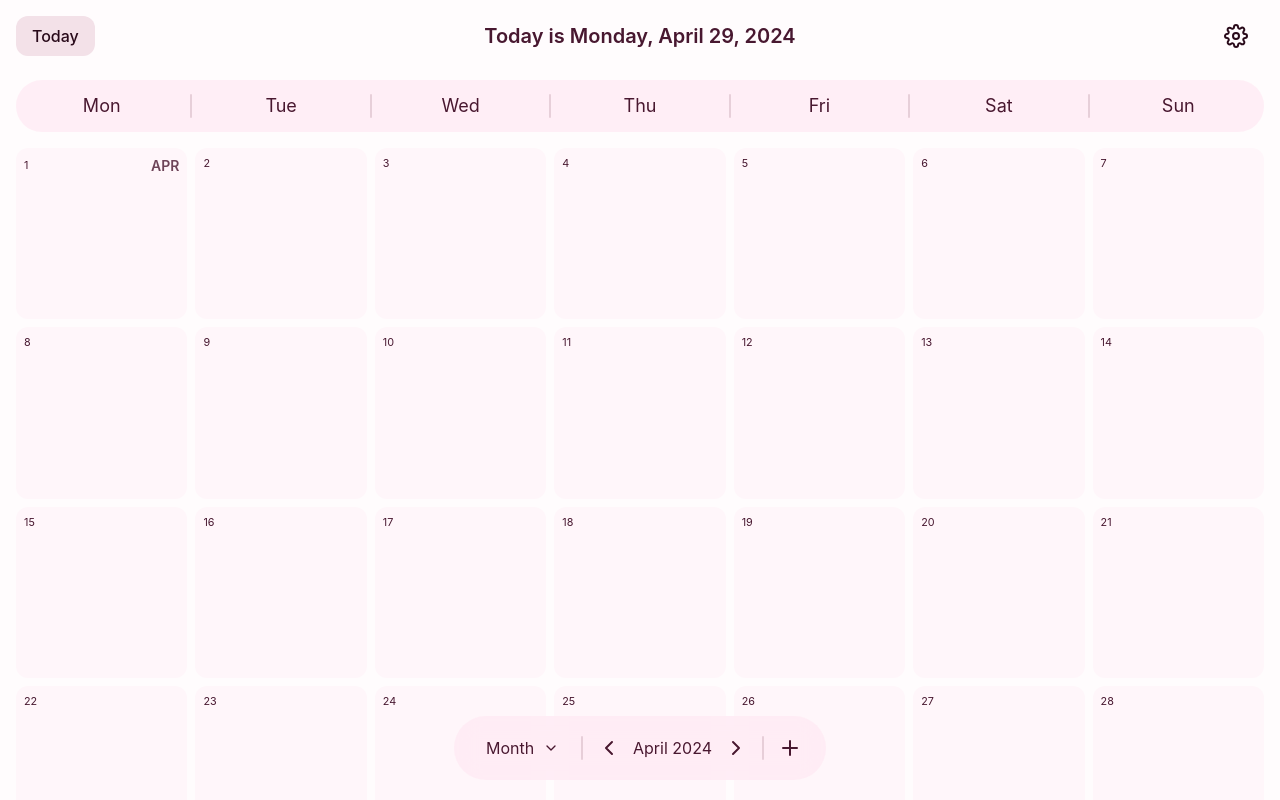
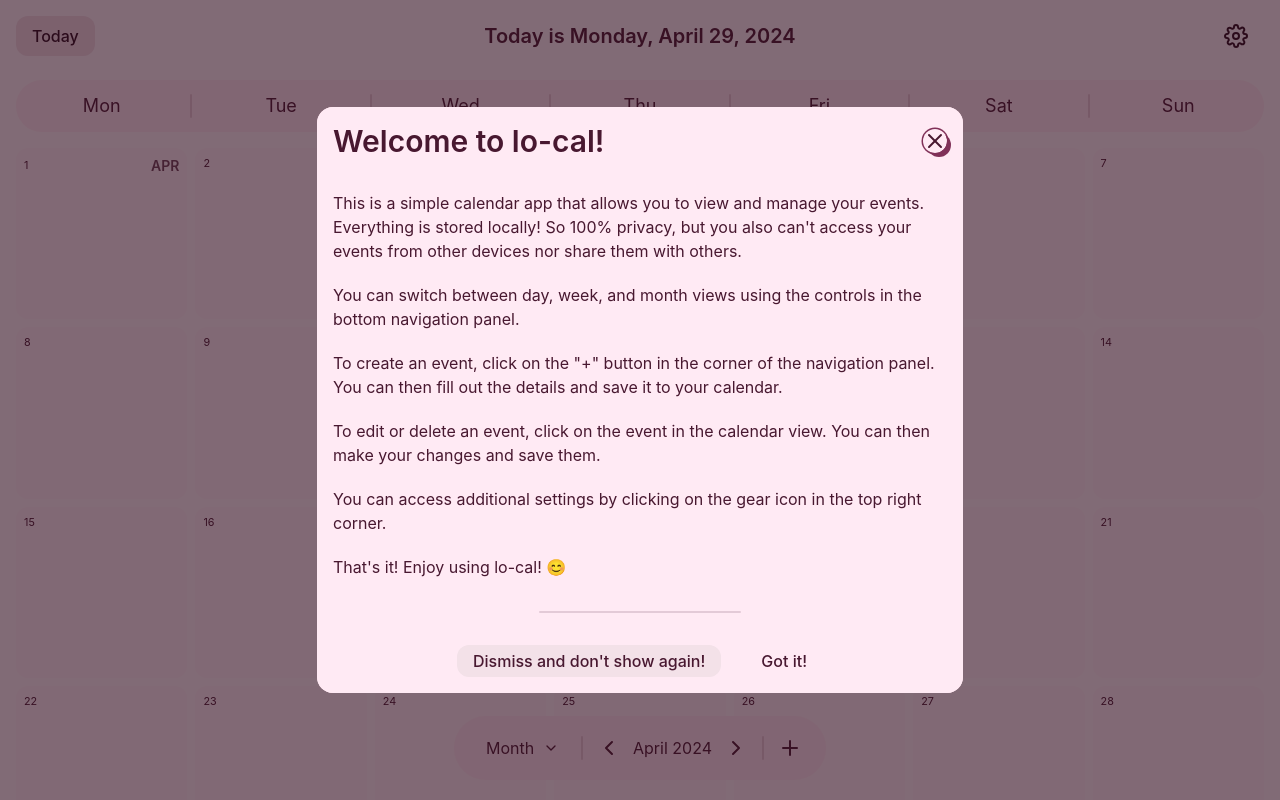
Before and after one commit to nizamiza/lo-cal, a React (Vite) app: page / in a window 1280 px wide. Shown: the top 800 px of the page. Built offline with nearby package versions, Linux system fonts and the light colour scheme.

Commit message:
Add intro modal, improve dark mode UX

```diff
--- a/src/App.tsx
+++ b/src/App.tsx
@@ -1,5 +1,6 @@
 import Calendar from "@/components/Calendar";
 import StatusMessageList from "@/components/StatusMessageList";
+import IntroModal from "@/components/IntroModal";
 import Preferences from "@/contexts/Preferences";
 import StatusMessages from "@/contexts/StatusMessages";
 
@@ -15,6 +16,7 @@ function App() {
           `}
         >
           <Calendar />
+          <IntroModal />
         </main>
         <StatusMessageList />
       </StatusMessages>
--- a/src/components/CalendarDay.tsx
+++ b/src/components/CalendarDay.tsx
@@ -34,7 +34,7 @@ export default function CalendarDay({
     <div
       onClick={handleClick}
       className={cn(
-        "surface @container",
+        "surface @container dark:border-[1.5px] dark:[--border-alpha:0.15]",
         viewMode !== "day" ? "cursor-pointer" : "",
         isToday
           ? "[--base-color:var(--base-dark)] [--surface-alpha:0.5]"
--- a/src/components/EventModal.tsx
+++ b/src/components/EventModal.tsx
@@ -126,7 +126,7 @@ export default function EventModal({ event, open, onClose }: EventModalProps) {
           <>
             {id && (
               <button
-                className="btn border-[1.5px]"
+                className="btn bordered"
                 aria-label="Delete the event"
                 type="button"
                 onClick={() => setIsDeleting(true)}
@@ -142,11 +142,7 @@ export default function EventModal({ event, open, onClose }: EventModalProps) {
               {id ? "Update" : "Add"}
             </button>
             {onClose && (
-              <button
-                className="btn border-[1.5px]"
-                type="button"
-                onClick={onClose}
-              >
+              <button className="btn bordered" type="button" onClick={onClose}>
                 Cancel
               </button>
             )}
--- /dev/null
+++ b/src/components/IntroModal.tsx
@@ -0,0 +1,59 @@
+import { useState } from "react";
+import Modal from "@/components/Modal";
+import { usePreference } from "@/contexts/Preferences";
+
+export default function IntroModal() {
+  const [showIntro, setShowIntro] = usePreference("show-welcome-message");
+  const [isOpen, setIsOpen] = useState(showIntro);
+
+  const handleClose = () => {
+    setIsOpen(false);
+  };
+
+  const handleDontShowAgain = () => {
+    setShowIntro(false);
+    setIsOpen(false);
+  };
+
+  return (
+    <Modal
+      open={isOpen}
+      onClose={() => setIsOpen(false)}
+      title="Welcome to lo-cal!"
+      actions={
+        <>
+          <button onClick={handleDontShowAgain} className="btn surface">
+            Dismiss and don't show again!
+          </button>
+          <button onClick={handleClose} className="btn">
+            Got it!
+          </button>
+        </>
+      }
+    >
+      <p>
+        This is a simple calendar app that allows you to view and manage your
+        events. Everything is stored locally! So 100% privacy, but you also
+        can't access your events from other devices nor share them with others.
+      </p>
+      <p>
+        You can switch between day, week, and month views using the controls in
+        the bottom navigation panel.
+      </p>
+      <p>
+        To create an event, click on the "+" button in the corner of the
+        navigation panel. You can then fill out the details and save it to your
+        calendar.
+      </p>
+      <p>
+        To edit or delete an event, click on the event in the calendar view. You
+        can then make your changes and save them.
+      </p>
+      <p>
+        You can access additional settings by clicking on the gear icon in the
+        top right corner.
+      </p>
+      <p>That's it! Enjoy using lo-cal! 😊</p>
+    </Modal>
+  );
+}
--- a/src/components/Settings.tsx
+++ b/src/components/Settings.tsx
@@ -186,7 +186,7 @@ export default function Settings({ className }: SettingsProps) {
           <>
             <button
               type="button"
-              className="btn border-[1.5px]"
+              className="btn bordered"
               onClick={handleReset}
             >
               Reset
@@ -200,7 +200,7 @@ export default function Settings({ className }: SettingsProps) {
             </button>
             <button
               type="button"
-              className="btn border-[1.5px]"
+              className="btn bordered"
               onClick={() => setIsOpen(false)}
             >
               Cancel
--- a/src/components/WeekView.tsx
+++ b/src/components/WeekView.tsx
@@ -15,7 +15,7 @@ export default function WeekView() {
           "grid-cols-[1fr_var(--g)_1fr_var(--g)_1fr_var(--g)_1fr_var(--g)]",
           "md:grid-cols-[1fr_var(--g)_1fr_var(--g)_1fr_var(--g)_1fr_var(--g)_1fr_var(--g)_1fr_var(--g)_1fr]"
         )}
-        separatorClassName="[&:nth-of-type(4)]:opacity-0 md:[&:nth-of-type(4)]:opacity-1"
+        separatorClassName="[&:nth-of-type(4)]:opacity-0 md:[&:nth-of-type(4)]:opacity-100"
       />
       <section className="grid md:min-h-[--day-min-height]">
         <h2 className="sr-only">Week {weekNumber}</h2>
--- a/src/index.css
+++ b/src/index.css
@@ -15,6 +15,7 @@
   -moz-osx-font-smoothing: grayscale;
 
   --day-min-height: calc(80vh - 4rem);
+  --border-width: 1.5px;
 
   --base-color: hotpink;
   --base-dark: color-mix(in oklab, var(--base-color), black 30%);
@@ -84,12 +85,16 @@
 
     outline: 0;
     box-shadow:
-      0 0 0 1.5px var(--border-mix),
+      0 0 0 var(--border-width) var(--border-mix),
       4px 4px 0 0 var(--border-mix);
   }
 
   &.surface {
     background-color: var(--surface-mix);
+  }
+
+  &.bordered {
+    border-width: var(--border-width);
   }
 
   @media (prefers-color-scheme: dark) {
@@ -143,7 +148,7 @@
     display: flex;
     flex-direction: column;
     gap: 0.75rem;
-    border-width: 1.5px;
+    border-width: var(--border-width);
     padding: 0.5rem 0.75rem 1rem;
     border-radius: 0.5rem;
 
@@ -185,8 +190,6 @@
     --gap: 0.5em;
     --base-color: var(--base-dark);
 
-    @apply dark:border-[1.5px];
-
     display: inline-flex;
     align-items: center;
     justify-content: center;
@@ -196,6 +199,10 @@
     font-size: inherit;
     font-weight: 500;
     line-height: 1;
+
+    @media (prefers-color-scheme: dark) {
+      border-width: var(--border-width);
+    }
   }
 
   .modal[open] {
@@ -245,6 +252,7 @@
 
     & > .modal-content {
       display: flex;
+      gap: 1.25rem;
       flex-direction: column;
       padding: var(--py) var(--px);
     }
@@ -260,7 +268,7 @@
     @media (min-width: 640px) {
       --offset: 1rem;
       inset: var(--offset);
-      max-width: calc(100% - 2 * var(--offset));
+      max-width: min(calc(100% - 2 * var(--offset)), 64ch);
       min-width: 48ch;
       width: fit-content;
       border-bottom-left-radius: var(--br);
@@ -302,7 +310,7 @@
         height: 2em;
         padding: 0;
         margin-block: auto;
-        border-width: 1.5px;
+        border-width: var(--border-width);
       }
     }
 
```
